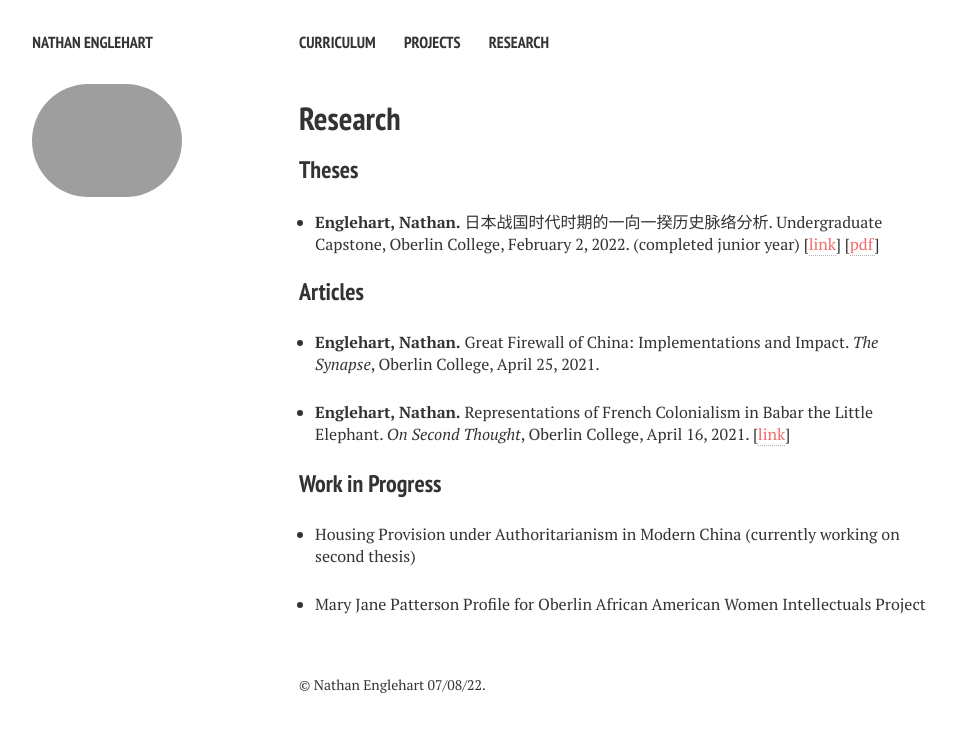
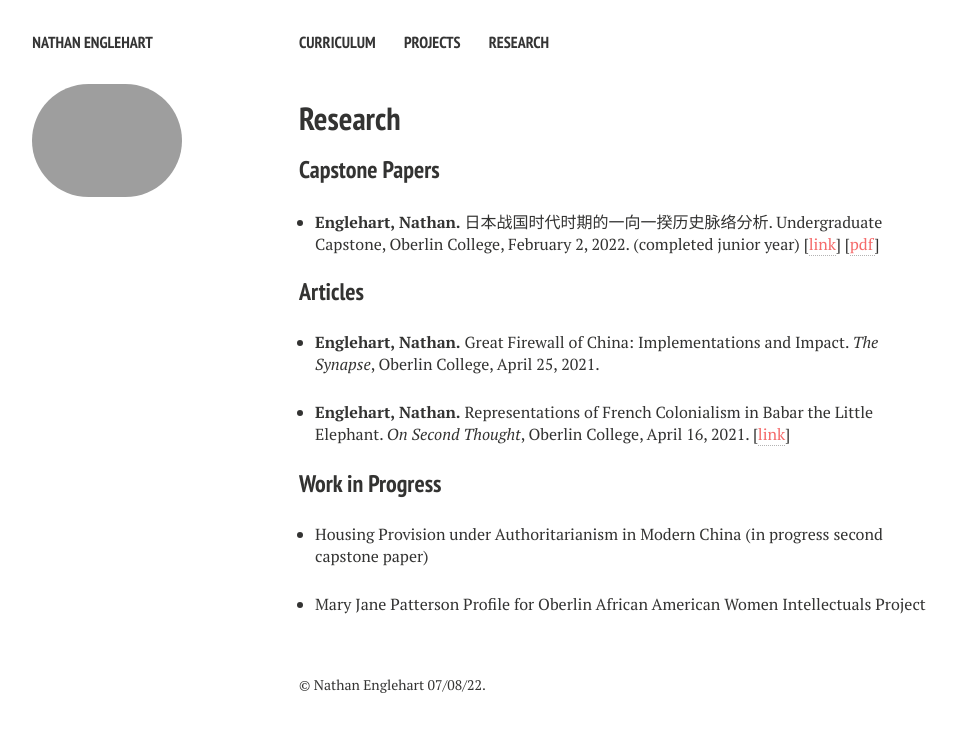
Before and after one commit to nathanenglehart/nathanenglehart.github.io, a Jekyll site: the page built from publications.md, in a window 1280 px wide. Shown: the top 732 px of the page, without its empty margins (21-978 px from the left). Built offline with Jekyll 4.4.1, drawn with Linux system fonts in a browser that asks for light colours; nearby versions of some CDN libraries.

Commit message:
wording fix

```diff
--- a/_layouts/publications.html
+++ b/_layouts/publications.html
@@ -85,7 +85,7 @@ div.bibtex pre { font-size: 75%; overflow: auto;  width: 100%; padding: 0em 0em;
 	<ul style="padding-left: 1em !important;">
 		<li><p><b>Englehart, Nathan.</b> Representations of French Colonialism in Babar the Little Elephant. <i>On Second Thought</i>, Oberlin College, April 16, 2021. [<a style="color: #f56a6a !important;" href="https://oberlinost.wordpress.com/2021/04/16/representations-of-french-colonialism-in-the-story-of-babar-the-little-elephant/">link</a>]</p></li>
 	</ul>-->
-	<h3>Theses</h3>
+	<h3>Capstone Papers</h3>
 	<ul style="padding-left: 1em !important;">
 		<li><p style="margin-bottom: 0 !important;"><b>Englehart, Nathan.</b> 日本战国时代时期的一向一揆历史脉络分析. Undergraduate Capstone, Oberlin College, February 2, 2022. (completed junior year) [<a style="color: #f56a6a !important;" href="https://www.oberlin.edu/arts-and-sciences/departments/east-asian-studies/curriculum/capstone">link</a>] [<a style="color: #f56a6a; !important" href="/files/capstone.pdf" download>pdf</a>]</p></li>
 	</ul>
@@ -96,7 +96,7 @@ div.bibtex pre { font-size: 75%; overflow: auto;  width: 100%; padding: 0em 0em;
 	</ul>
 	<h3>Work in Progress</h3>
 	<ul style="padding-left: 1em !important;">
-		<li><p>Housing Provision under Authoritarianism in Modern China (currently working on second thesis)</p></li>
+		<li><p>Housing Provision under Authoritarianism in Modern China (in progress second capstone paper)</p></li>
 		<li><p>Mary Jane Patterson Profile for Oberlin African American Women Intellectuals Project</p></li>
 	</ul>
     </div><!-- /.article-wrap -->
```
